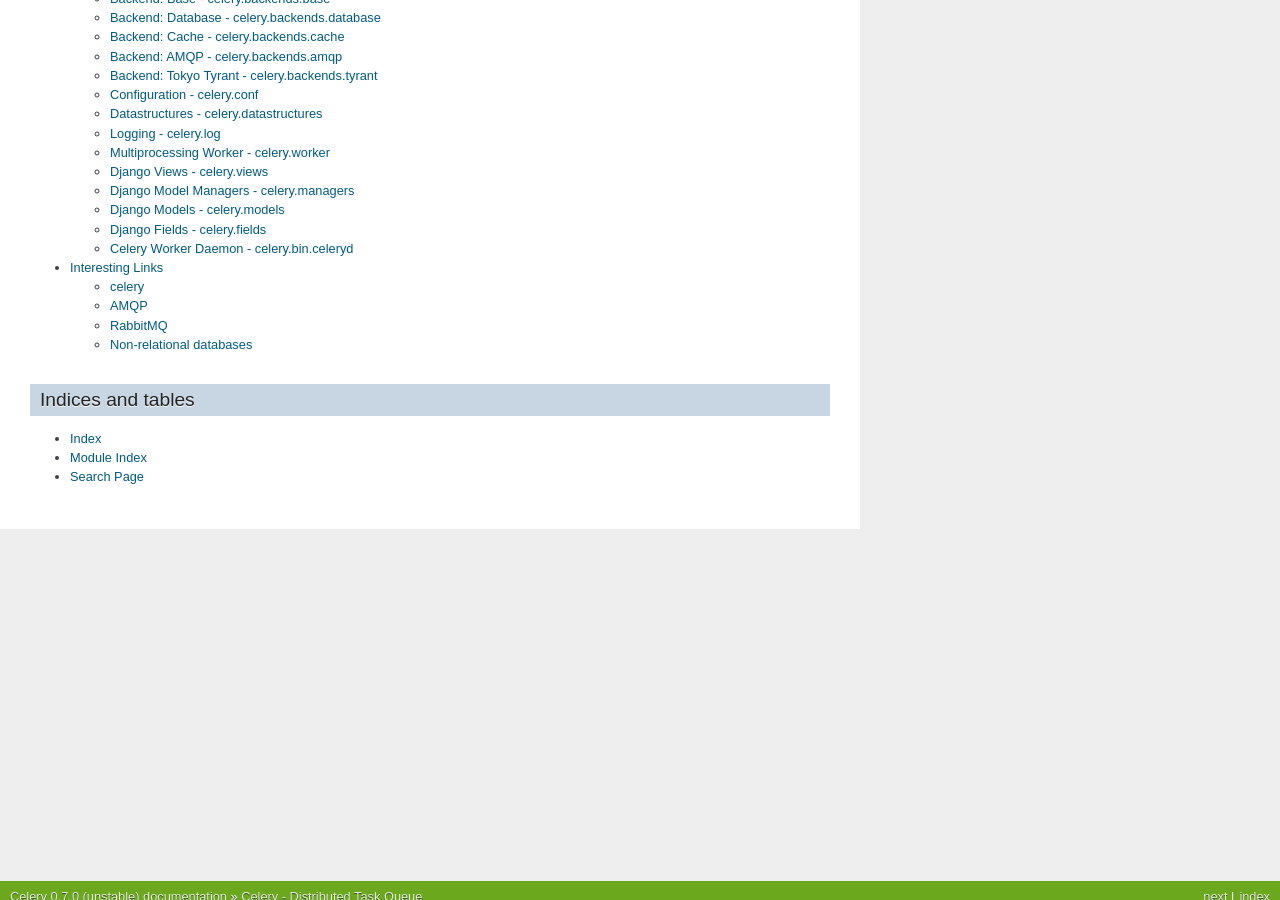
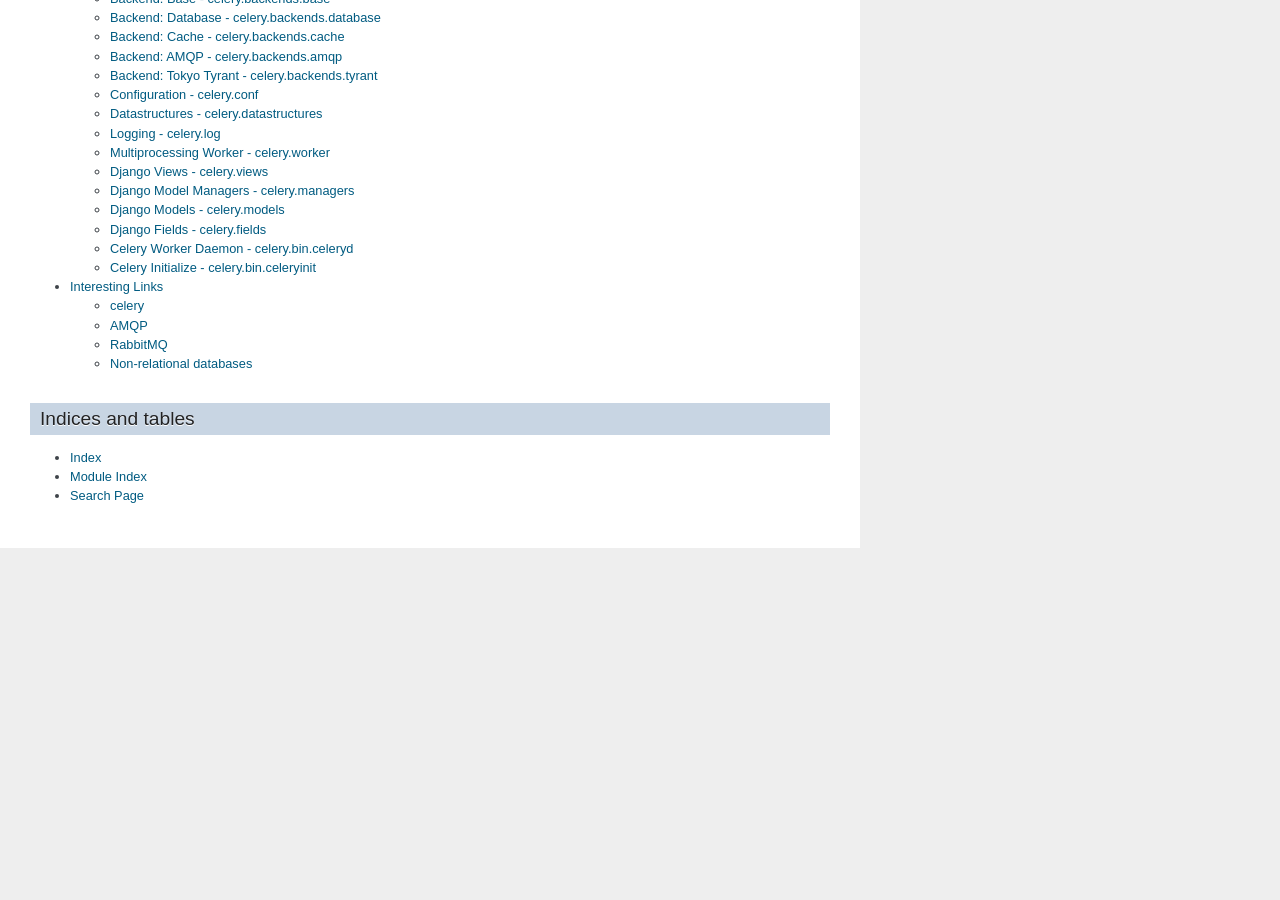
Before and after one commit to Klinikumxd/celery, a Sphinx documentation site: the page built from docs/index.rst, in a window 1280 px wide and 900 px high, scrolled down 646 px. Built offline with Sphinx 7.4.7, drawn with Linux system fonts in a browser that asks for light colours.

Commit message:
Sphinx: Add .rst file for celery.bin.celeryinit

```diff
--- /dev/null
+++ b/docs/reference/celery.bin.celeryinit.rst
@@ -0,0 +1,8 @@
+===========================================
+ Celery Initialize - celery.bin.celeryinit
+===========================================
+
+.. currentmodule:: celery.bin.celeryinit
+
+.. automodule:: celery.bin.celeryinit
+    :members:
--- a/docs/reference/index.rst
+++ b/docs/reference/index.rst
@@ -43,3 +43,4 @@
     celery.models
     celery.fields
     celery.bin.celeryd
+    celery.bin.celeryinit
```
